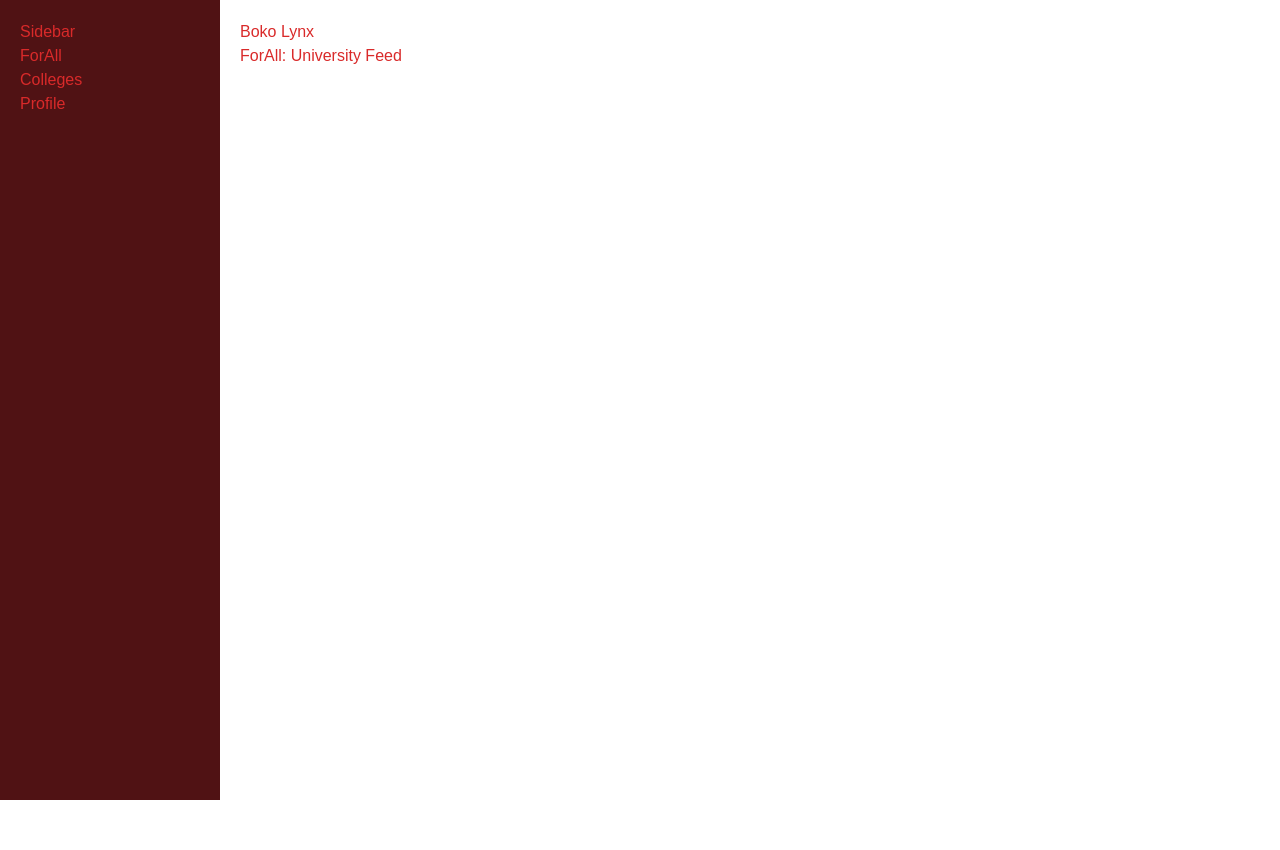
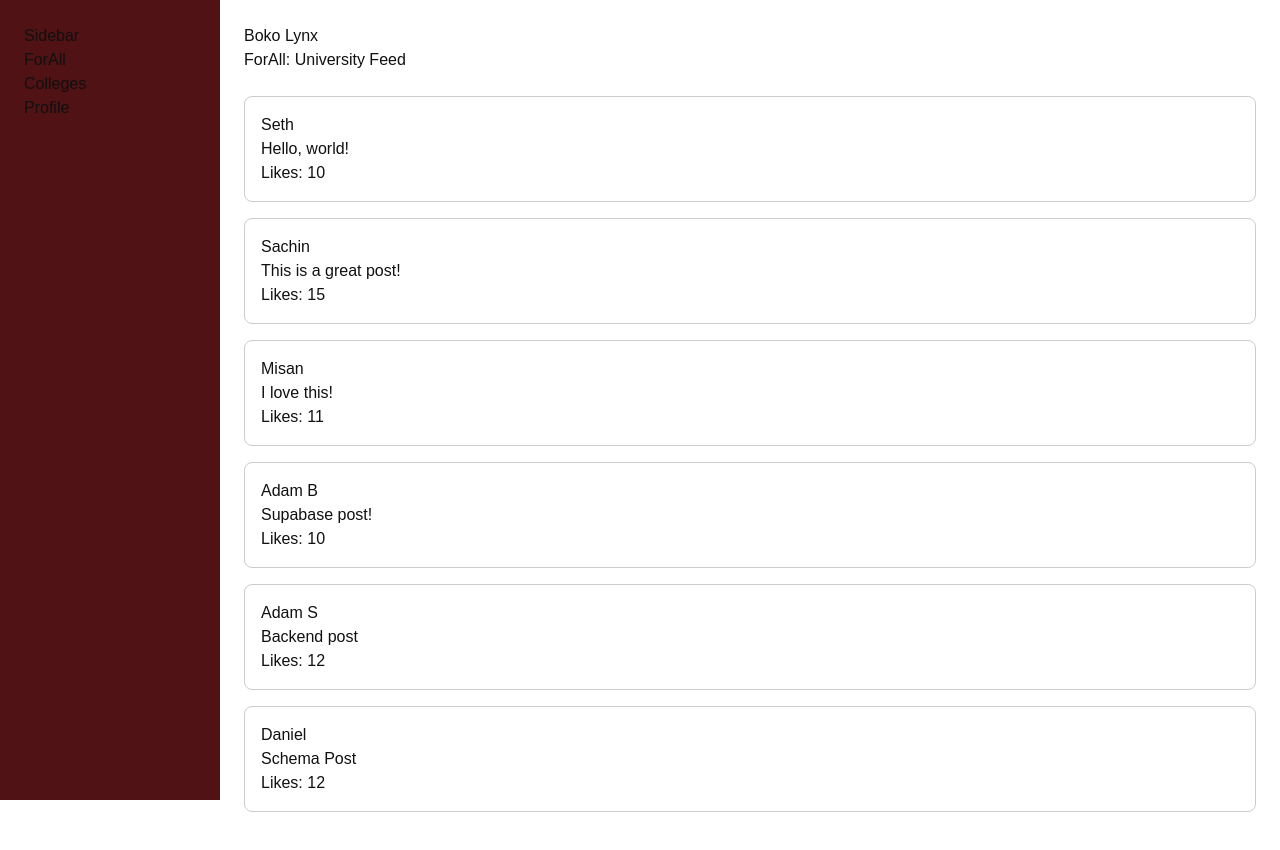
Before and after one commit to PythonSun22/txst-social, a Next.js app in the folder frontend/: page / in a window 1280 px wide. Before the commit the page ends 800 px from the top, so only its background shows below. Built offline with nearby package versions, Linux system fonts and the light colour scheme.

Commit message:
Basic PostCard component structure and props.

```diff
--- a/frontend/src/app/globals.css
+++ b/frontend/src/app/globals.css
@@ -2,7 +2,7 @@
 
 :root {
   --background: #ffffff;
-  --foreground: #d92a2a;
+  --foreground: #121010;
 }
 
 @theme inline {
@@ -14,8 +14,8 @@
 
 @media (prefers-color-scheme: dark) {
   :root {
-    --background: #cf2727;
-    --foreground: #ededed;
+    --background: #dd9922;
+    --foreground: #fefefe;
   }
 }
 
@@ -30,10 +30,22 @@ body {
   width: 220px;
   background-color: #501214;
   height: 100vh;
-  padding: 20px;
+  padding: 24px;
 }
 
 .page-content {
   flex: 1;
-  padding: 20px;
+  padding: 24px;
 }
+
+.feed {
+  margin-top: 24px;
+
+}
+
+.post {
+  padding: 16px;
+  margin-bottom: 16px;
+  border: 1px solid #ccc;
+  border-radius: 8px;
+}
--- a/frontend/src/app/page.tsx
+++ b/frontend/src/app/page.tsx
@@ -1,12 +1,41 @@
+import PostCard from "@/components/PostCard";
+
 export default async function Home() {
   //const response = await fetch("http://127.0.0.1:8000/health");
   //const data = await response.json();
+
+  interface Post {
+    id: number;
+    author: string;
+    content: string;
+    likes: number;
+  }
+  const posts: Post[] = [
+    { id: 1, author: "Seth", content: "Hello, world!", likes: 10 },
+    { id: 2, author: "Sachin", content: "This is a great post!", likes: 15 },
+    { id: 3, author: "Misan", content: "I love this!", likes: 11 },
+    { id: 4, author: "Adam B", content: "Supabase post!", likes: 10 },
+    { id: 5, author: "Adam S", content: "Backend post", likes: 12 },
+    { id: 6, author: "Daniel", content: "Schema Post", likes: 12 },
+  ]
 
   return (
     <main>
       <h1> Boko Lynx </h1>
         <h2> ForAll: University Feed </h2>
-      {/* <p>Backend Status: {data.status}</p> */}
+        {/* <p>Backend Status: {data.status}</p> */}
+        <div className="feed">
+          {posts.map((post) =>
+            (
+              <PostCard
+                key={post.id}
+                author={post.author}
+                content={post.content}
+                likes={post.likes}
+              />
+            )
+          )}
+        </div>
     </main>
   );
 }
--- /dev/null
+++ b/frontend/src/components/PostCard.tsx
@@ -0,0 +1,17 @@
+interface PostCardProps {
+    author: string;
+    content: string;
+    likes: number;
+}
+
+function PostCard({ author, content, likes }: PostCardProps) {
+    return (
+        <div className="post">
+            <h3>{author}</h3>
+            <p>{content}</p>
+            <p>Likes: {likes}</p>
+        </div>
+    );
+}
+
+export default PostCard;
```
